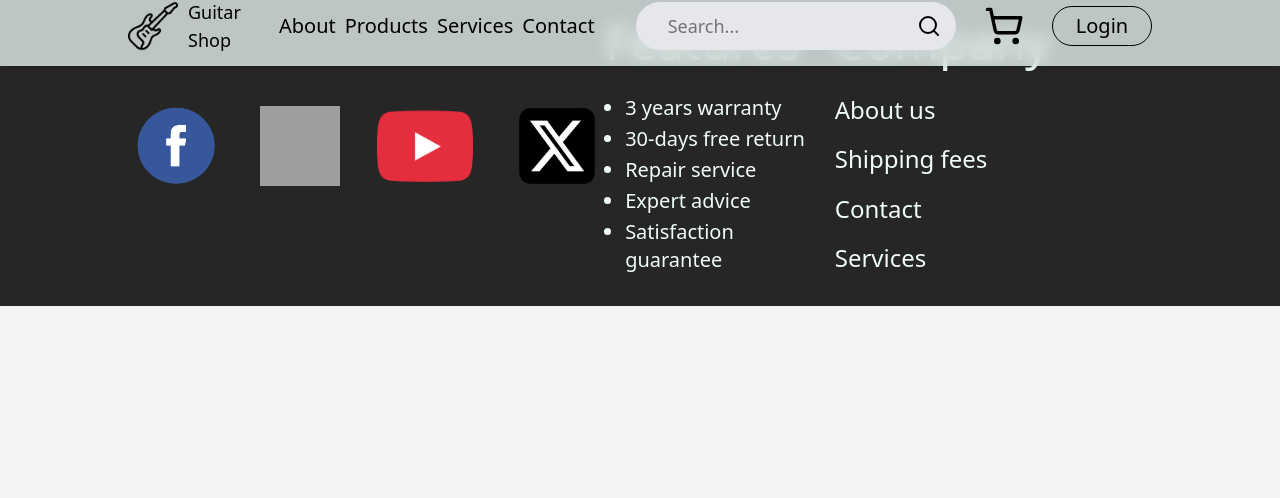
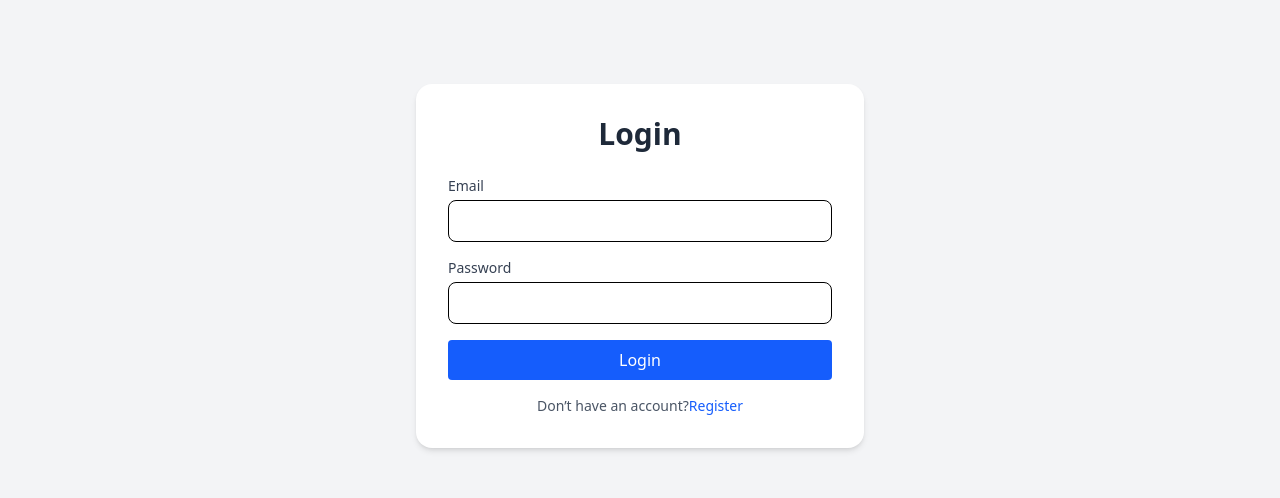
Before and after one commit to JordanDonguy/guitar-shop-frontend, a React (Vite) app: page /auth/login in a window 1280 px wide. Shown: the part 134-632 px from the top of the page. Built offline with nearby package versions, Linux system fonts and the light colour scheme; no server answers; grey boxes are pictures that could not be loaded.

Commit message:
Create a Login component + slight design update on SingleProduct.jsx

```diff
--- /dev/null
+++ b/src/pages/Login.jsx
@@ -0,0 +1,104 @@
+import { useState, useEffect } from 'react';
+import { useNavigate } from 'react-router-dom';
+import { BASE_URL } from '../components/utils/api';
+import { useAuth } from '../components/utils/AuthContext';
+
+const Login = () => {
+  const [email, setEmail] = useState('');
+  const [password, setPassword] = useState('');
+  const [errorMessage, setErrorMessage] = useState(null);
+  const [temporaryCart, setTemporaryCart] = useState('');
+  const navigate = useNavigate();
+
+  const { fetchUser } = useAuth();
+
+  useEffect(() => {
+    // Load the cart from localStorage
+    const cart = localStorage.getItem('cart') || '[]';
+    setTemporaryCart(cart);
+  }, []);
+
+  const handleSubmit = async (event) => {
+    event.preventDefault();
+
+    const response = await fetch(`${BASE_URL}/auth/login`, {
+      method: 'POST',
+      credentials: 'include',
+      headers: { 'Content-Type': 'application/json' },
+      body: JSON.stringify({ email, password, temporaryCart }),
+    });
+
+    const data = await response.json();
+
+    if (response.ok) {
+      fetchUser();
+      navigate('/');
+    } else {
+      setErrorMessage(data.error || 'Something went wrong');
+    }
+  };
+
+  return (
+    <div className="bg-gray-100 flex items-center justify-center min-h-screen p-6">
+      <div className="bg-white rounded-2xl shadow-md w-full max-w-md p-8">
+        <h1 className="text-3xl font-bold text-center mb-6 text-gray-800">Login</h1>
+
+        {errorMessage && (
+          <div className="bg-red-100 text-red-700 p-3 rounded mb-4 text-sm">
+            {errorMessage}
+          </div>
+        )}
+
+        <form onSubmit={handleSubmit} id="login-form" className="space-y-4">
+          <div>
+            <label htmlFor="email" className="block text-sm font-medium text-gray-700">
+              Email
+            </label>
+            <input
+              type="email"
+              id="email"
+              name="email"
+              value={email}
+              onChange={(e) => setEmail(e.target.value)}
+              required
+              className="mt-1 w-full px-4 py-2 border rounded-lg focus:outline-none focus:ring-2 focus:ring-blue-500"
+            />
+          </div>
+
+          <div>
+            <label htmlFor="password" className="block text-sm font-medium text-gray-700">
+              Password
+            </label>
+            <input
+              type="password"
+              id="password"
+              name="password"
+              value={password}
+              onChange={(e) => setPassword(e.target.value)}
+              required
+              className="mt-1 w-full px-4 py-2 border rounded-lg focus:outline-none focus:ring-2 focus:ring-blue-500"
+            />
+          </div>
+
+          <input type="hidden" name="temporaryCart" value={temporaryCart} id="temporary-cart" />
+
+          <button
+            type="submit"
+            className="w-full bg-blue-600 text-white py-2 px-4 rounded hover:bg-blue-700 transition hover:cursor-pointer"
+          >
+            Login
+          </button>
+        </form>
+
+        <p className="mt-4 text-center text-sm text-gray-600">
+          Don’t have an account?
+          <a href="/auth/register" className="text-blue-600 hover:underline">
+            Register
+          </a>
+        </p>
+      </div>
+    </div>
+  );
+};
+
+export default Login;
--- a/src/pages/SingleProduct.jsx
+++ b/src/pages/SingleProduct.jsx
@@ -22,15 +22,15 @@ export default function SingleProduct() {
     return (
         <div class="font-sans pt-[140px] px-[10%] bg-gray-100">
             {/* SECTION 1 */}
-            <div class="flex mb-10 border-t border-teal-400 shadow-lg">
-                <div class="inline-flex justify-center w-full bg-teal-50">
+            <div class="flex mb-10 shadow-lg rounded-xl">
+                <div class="inline-flex justify-center w-full bg-teal-50 rounded-xl">
                     <img
                         src={productInfos.image_url2}
                         alt={productInfos.name}
-                        class="max-h-[80vh] w-[70%] object-contain bg-white border-r border-teal-200"
+                        class="max-h-[80vh] w-[70%] object-contain bg-white rounded-l-xl"
                     />
 
-                    <div class="flex-1 w-[30%] ml-5 pt-15">
+                    <div class="flex-1 w-[30%] pl-5 pt-15 border-l border-teal-200">
                         <h1 class="text-4xl font-bold pb-5">{productInfos.brand}</h1>
                         <h1 class="text-2xl pb-10">{productInfos.name}</h1>
 
@@ -51,7 +51,7 @@ export default function SingleProduct() {
             </div>
 
             {/* SECTION 2 */}
-            <div class="flex flex-col items-center  my-24 mb-10 mx-auto leading-relaxed border-x border-teal-400 bg-teal-50 shadow-lg">
+            <div class="flex flex-col items-center  my-24 mb-10 mx-auto leading-relaxed bg-teal-50 shadow-lg rounded-xl">
                 <h2 class="text-4xl font-semibold p-10 text-center ">Description</h2>
                 <div class="prose-lg px-[5%] py-5">
                     <Markdown>{productInfos.description}</Markdown>
```
